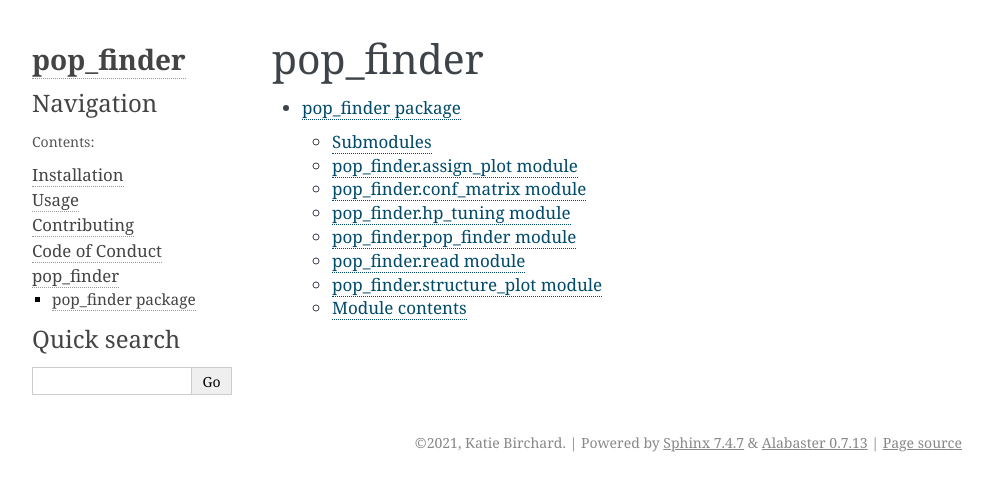
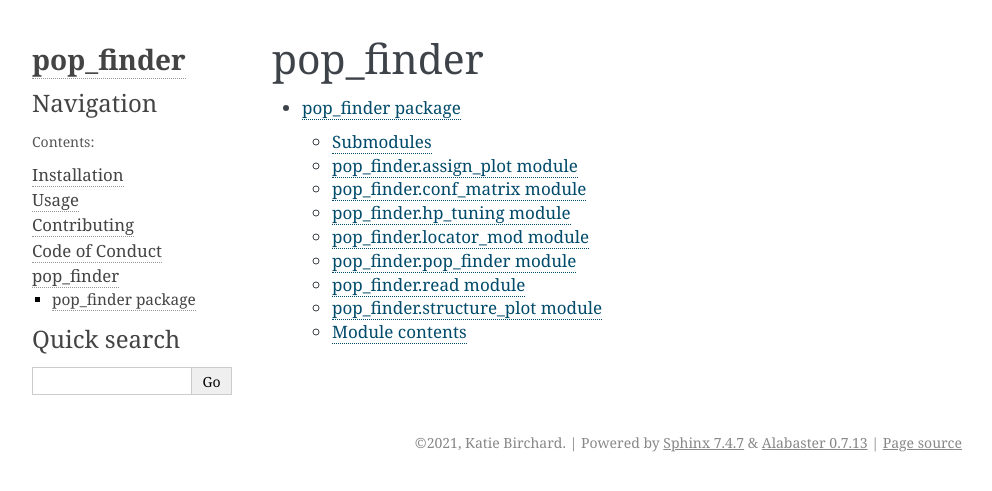
Before and after one commit to katieb1/pop_finder, a Sphinx documentation site: the page built from docs/source/modules.rst, in a window 1280 px wide. Shown: the top 491 px of the page, without its empty margins (148-1140 px from the left). Built offline with Sphinx 7.4.7, drawn with Linux system fonts in a browser that asks for light colours.

Commit message:
Added modified locator function, updated scikit-allel, updated docs

```diff
--- a/docs/source/pop_finder.rst
+++ b/docs/source/pop_finder.rst
@@ -24,6 +24,14 @@
 -----------------------------
 
 .. automodule:: pop_finder.hp_tuning
+   :members:
+   :undoc-members:
+   :show-inheritance:
+
+pop\_finder.locator\_mod module
+-------------------------------
+
+.. automodule:: pop_finder.locator_mod
    :members:
    :undoc-members:
    :show-inheritance:
```
Also changed, not shown: 11 other files.
